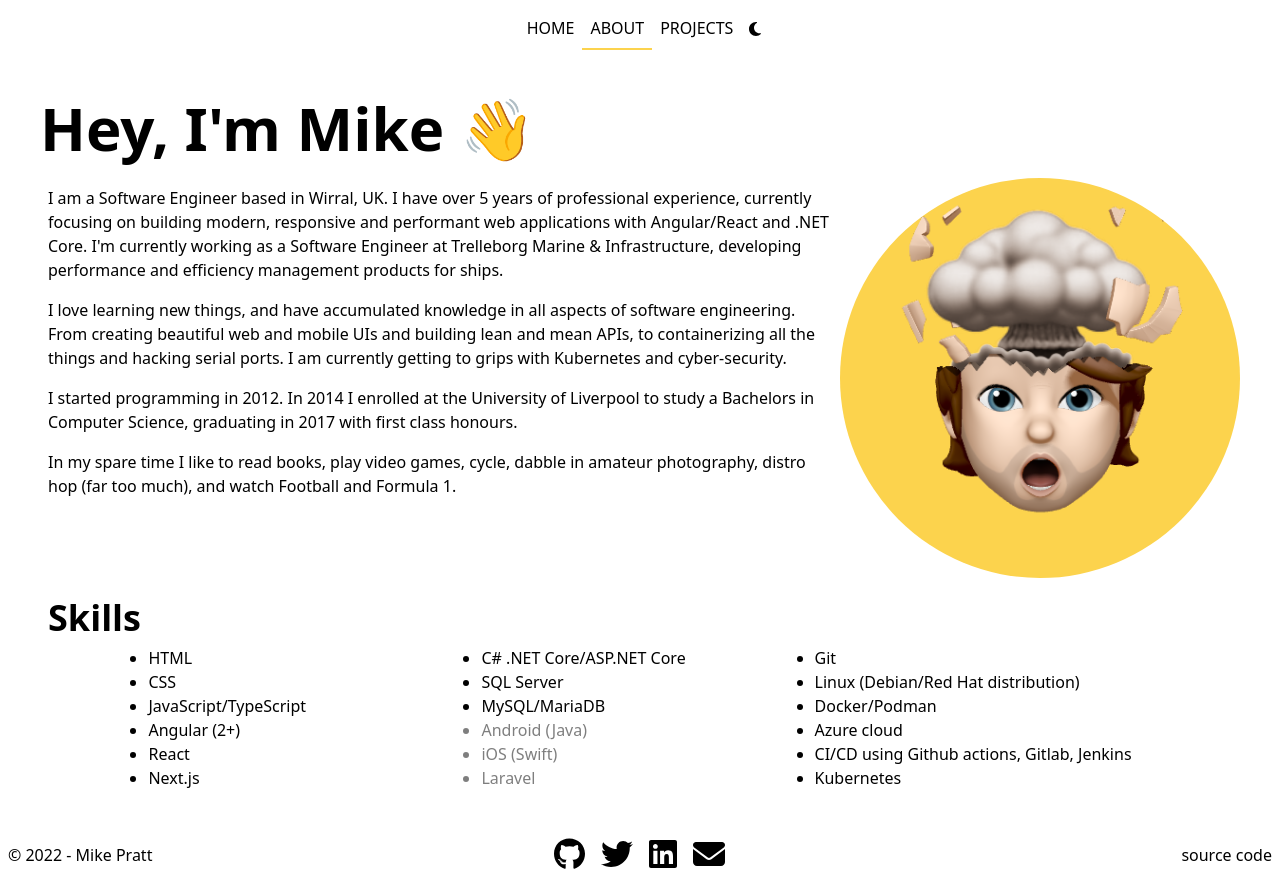
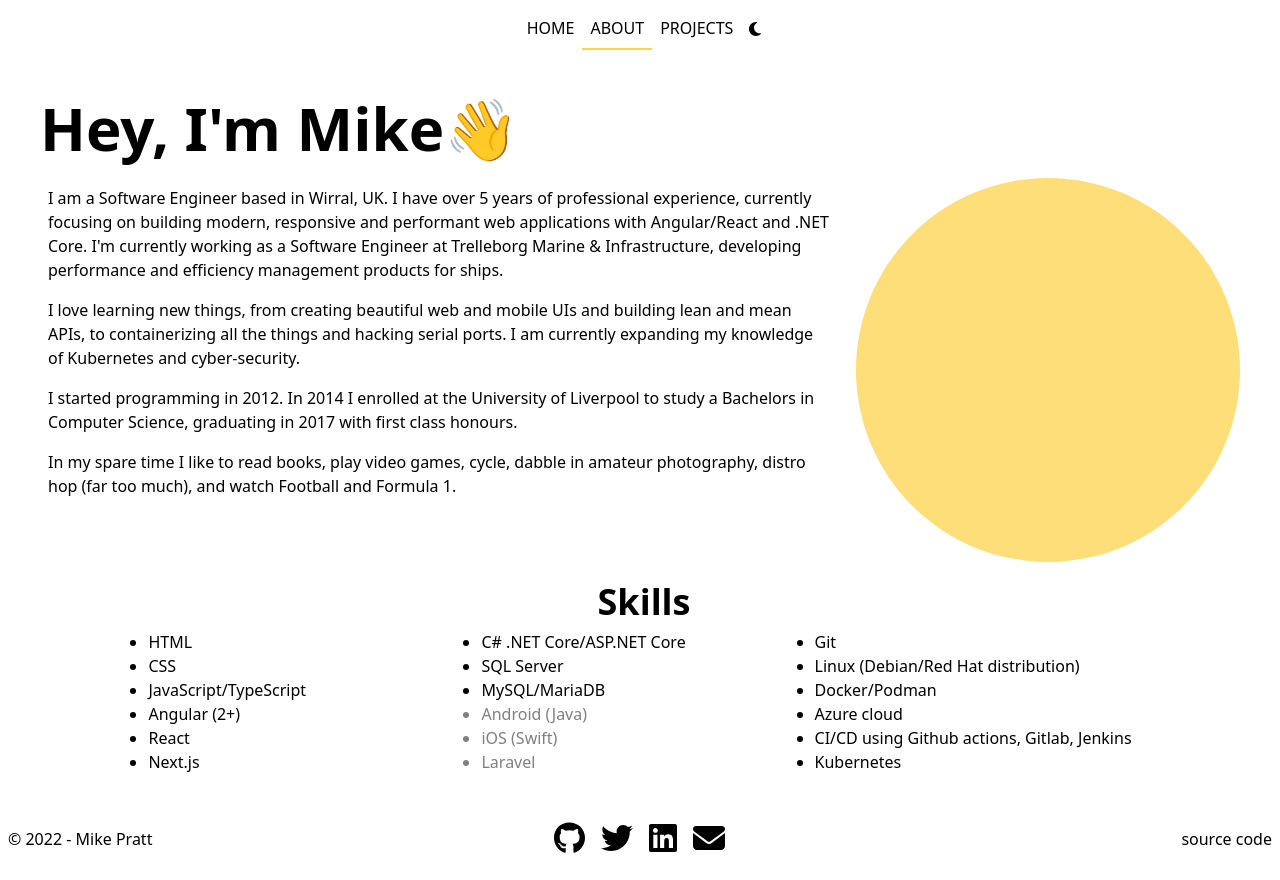
Before and after one commit to mj3f/personal-website, a Next.js app: page /about in a window 1280 px wide. Built offline with nearby package versions, Linux system fonts and the light colour scheme.

Commit message:
Fixed bug with theme set not persisting between pages. Added animation to hand wave in about. Removed memoji image from about page. Tweaked text in about section. Fixed link error in one of the projects.

```diff
--- a/components/Navbar.tsx
+++ b/components/Navbar.tsx
@@ -9,14 +9,22 @@ export default function Navbar() {
     const router = useRouter();
 
     useEffect(() => {
+        const localTheme = localStorage.getItem("theme");
+        if (localTheme) {
+            setTheme(localTheme);
+        }
+    }, []);
+
+    useEffect(() => {
         const oldTheme = theme === "light" ? "dark" : "light";
         document.documentElement.classList.remove(oldTheme);
         document.documentElement.classList.add(theme);
+    }, [theme]);
 
-        localStorage.setItem("theme", theme);
-
-        console.log('root = ', document.documentElement.classList);
-    }, [theme]);
+    const changeTheme = (newTheme: string) => {
+        localStorage.setItem("theme", newTheme);
+        setTheme(newTheme)
+    };
 
 
     const anchorClass = "p-2 font-medium uppercase border-b-2 border-transparent hover:border-amber-300 dark:text-white";
@@ -25,11 +33,11 @@ export default function Navbar() {
     let darkModeToggleButton;
 
     if (theme === "light") {
-        darkModeToggleButton = <button className="pl-2" onClick={() => setTheme("dark")}>
+        darkModeToggleButton = <button className="pl-2" onClick={() => changeTheme("dark")}>
             <FontAwesomeIcon icon={faMoon} size={'1x'} />
         </button>
     } else {
-        darkModeToggleButton = <button className="pl-2" onClick={() => setTheme("light")}>
+        darkModeToggleButton = <button className="pl-2" onClick={() => changeTheme("light")}>
             <FontAwesomeIcon icon={faSun} size={'1x'} className="dark:text-white"/>
         </button>
     }
--- a/components/Project.tsx
+++ b/components/Project.tsx
@@ -1,5 +1,4 @@
 import React from "react";
-import Link from "next/link";
 import CustomLink from "./CustomLink";
 
 export interface Props {
--- a/pages/about.tsx
+++ b/pages/about.tsx
@@ -5,18 +5,18 @@ export default function About() {
     return (
         <Layout>
             <div className="flex flex-col p-10 h-full w-full justify-start items-center dark:text-white">
-                <h1 className="flex justify-start w-full text-4xl md:text-6xl font-bold">Hey, I'm Mike 👋</h1>
+                <h1 className="flex justify-start w-full text-4xl md:text-6xl font-bold">Hey, I'm Mike <span className="animate-waving-hand">👋</span></h1>
                 <div className="flex pt-5">
-                    <article className="flex flex-col md:w-2/3">
+                    <article className="flex flex-col w-full md:w-2/3">
                         <p className="p-2">I am a Software Engineer based in Wirral, UK. I have over 5 years of professional experience, currently
                             focusing on building modern, responsive and performant web applications with Angular/React and .NET Core.
                             I'm currently working as a Software Engineer at Trelleborg Marine & Infrastructure, developing performance and efficiency
                             management products for ships.
                         </p>
                         <p className="p-2">
-                            I love learning new things, and have accumulated knowledge in all aspects of software engineering.
-                            From creating beautiful web and mobile UIs and building lean and mean APIs, to containerizing all the things
-                            and hacking serial ports. I am currently getting to grips with Kubernetes and cyber-security.
+                            I love learning new things,
+                            from creating beautiful web and mobile UIs and building lean and mean APIs, to containerizing all the things
+                            and hacking serial ports. I am currently expanding my knowledge of Kubernetes and cyber-security.
                         </p>
                         <p className="p-2">I started programming in 2012. In 2014 I enrolled at the University of Liverpool to study a Bachelors in Computer Science,
                             graduating in 2017 with first class honours.
@@ -24,12 +24,15 @@ export default function About() {
                         <p className="p-2">In my spare time I like to read books, play video games, cycle, dabble in amateur photography,
                             distro hop (far too much), and watch Football and Formula 1.</p>
                     </article>
-                    <div className="md:w-1/3">
-                        <Image src="/memoji.png" alt="cartoon picture of my head exploding" layout="responsive" height={50} width={50} className="bg-amber-300 rounded-full" />
+                    <div className="hidden md:w-1/3 md:flex md:justify-end">
+                        <div className="h-96 w-96 opacity-75 bg-amber-300 rounded-full flex items-center justify-center">
+                            <p className="opacity-0">Nothing to see here!</p>
+                        </div>
+                        {/*<Image src="/memoji.png" alt="cartoon picture of my head exploding" layout="responsive" height={50} width={50} className="bg-amber-300 rounded-full" />*/}
                     </div>
                 </div>
                 <section className="flex flex-col pt-5 w-full">
-                    <p className="text-2xl md:text-4xl pl-2 pb-2 font-semibold">Skills</p>
+                    <p className="text-2xl md:text-4xl pl-2 pb-2 font-semibold text-center">Skills</p>
                     <div className="flex justify-evenly">
                         <ul className="list-disc columns-3">
                             <li>HTML</li>
--- a/pages/projects.tsx
+++ b/pages/projects.tsx
@@ -10,7 +10,7 @@ export default function Projects() {
                     <Project name="LingoBank" description="An app for language learners." sourceCodeLink="LingoBank" />
                     <Project name="Pomodoro" description="An app for keeping you productive in short bursts." sourceCodeLink="pomodoro" />
                     <Project name="MyGames" description="An app for the patient gamers who have an enormous backlog." sourceCodeLink="my-games" />
-                    <Project name="FPL.NET" description="An unfinished wrapper for the Fantasy Premier League API for .NET Core." sourceCodeLink="api-fpl-new" />
+                    <Project name="FPL.NET" description="An unfinished wrapper for the Fantasy Premier League API for .NET Core." sourceCodeLink="API-FPL-NET" />
                 </div>
             </div>
         </Layout>
--- a/tailwind.config.js
+++ b/tailwind.config.js
@@ -5,7 +5,23 @@ module.exports = {
   ],
   darkMode: 'class',
   theme: {
-    extend: {},
+    extend: {
+      animation: {
+        'waving-hand': 'wave 2s linear infinite'
+      },
+      keyframes: {
+        wave: {
+          '0%': { transform: 'rotate(0.0deg)' },
+          '10%': { transform: 'rotate(14deg)' },
+          '20%': { transform: 'rotate(-8deg)' },
+          '30%': { transform: 'rotate(14deg)' },
+          '40%': { transform: 'rotate(-4deg)' },
+          '50%': { transform: 'rotate(10.0deg)' },
+          '60%': { transform: 'rotate(0.0deg)' },
+          '100%': { transform: 'rotate(0.0deg)' },
+        }
+      }
+    },
   },
   plugins: [],
 }
```
